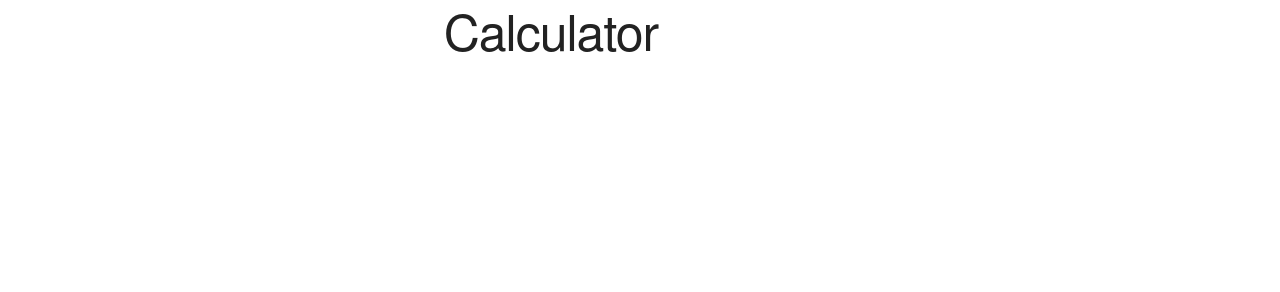
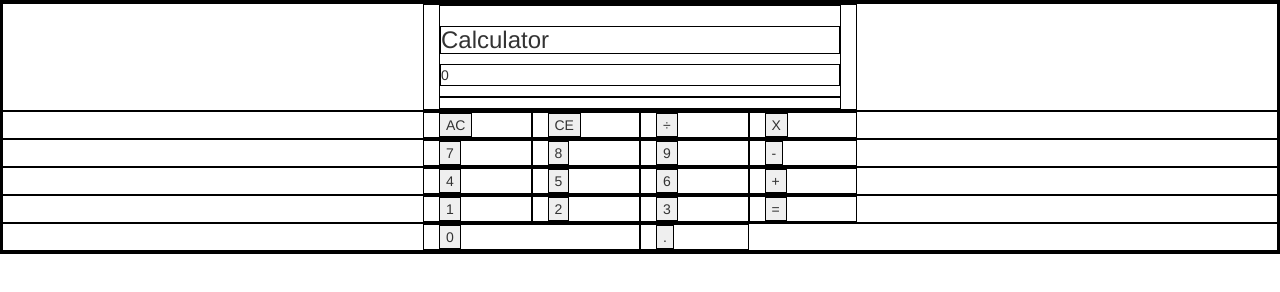
Before and after one commit to james-mead/js-calculator, a plain HTML site: page index.html in a window 1280 px wide. Drawn offline with nearby package versions, Linux system fonts and the light colour scheme.

Commit message:
created basic calculator

```diff
--- a/index.html
+++ b/index.html
@@ -11,23 +11,99 @@
     <!-- Insert Google font links here * -->
     <!-- CSS -->
     <link rel="stylesheet" href="https://cdnjs.cloudflare.com/ajax/libs/normalize/3.0.3/normalize.css" />
-    <link rel="stylesheet" href="https://cdnjs.cloudflare.com/ajax/libs/skeleton/2.0.4/skeleton.css" />
+    <!-- <link rel="stylesheet" href="https://cdnjs.cloudflare.com/ajax/libs/skeleton/2.0.4/skeleton.css" /> -->
+    <link rel="stylesheet" href="https://maxcdn.bootstrapcdn.com/bootstrap/3.3.7/css/bootstrap.min.css" integrity="sha384-BVYiiSIFeK1dGmJRAkycuHAHRg32OmUcww7on3RYdg4Va+PmSTsz/K68vbdEjh4u" crossorigin="anonymous">
+
+<!-- Optional theme -->
+    <!-- <link rel="stylesheet" href="https://maxcdn.bootstrapcdn.com/bootstrap/3.3.7/css/bootstrap-theme.min.css" integrity="sha384-rHyoN1iRsVXV4nD0JutlnGaslCJuC7uwjduW9SVrLvRYooPp2bWYgmgJQIXwl/Sp" crossorigin="anonymous"> -->
     <link rel="stylesheet" href="main.css" />
     <!-- Scripts - jQuery, Javascript, Twitter-->
     <script src="https://code.jquery.com/jquery-3.1.1.min.js" integrity="sha256-hVVnYaiADRTO2PzUGmuLJr8BLUSjGIZsDYGmIJLv2b8=" crossorigin="anonymous"></script>
-    <script src="index.js"></script>
+    <script src="https://maxcdn.bootstrapcdn.com/bootstrap/3.3.7/js/bootstrap.min.js" integrity="sha384-Tc5IQib027qvyjSMfHjOMaLkfuWVxZxUPnCJA7l2mCWNIpG9mGCD8wGNIcPD7Txa" crossorigin="anonymous"></script>
+
+    <script src="main.js"></script>
     <!-- Favicon-->
 </head>
 <body>
-  <div>
-      <div clas="container">
-          <div class="row">
-              <div class="four columns offset-by-four">
-                  <h1>Calculator</h1>
-              </div>
+    <div clas="container">
+      <div class="row">
+        <div class="col-md-4 col-md-offset-4">
+          <div id="display">
+            <h3>Calculator</h3>
+              <p id="entry">0
+              </p>
+              <p id="history">
+              </p>
           </div>
+        </div>
       </div>
-  </div>
+      <div class="row">
+        <div class="col-md-1 col-md-offset-4">
+          <button type="submit" value="AC">AC</button>
+        </div>
+        <div class="col-md-1">
+          <button type="submit" value="CE">CE</button>
+        </div>
+        <div class="col-md-1">
+          <button type="submit" value="/">÷</button>
+        </div>
+        <div class="col-md-1">
+          <button type="submit" value="*">X</button>
+        </div>
+      </div>
+      <div class="row">
+        <div class="col-md-1 col-md-offset-4">
+          <button type="submit" value="7">7</button>
+        </div>
+        <div class="col-md-1">
+          <button type="submit" value="8">8</button>
+        </div>
+        <div class="col-md-1">
+          <button type="submit" value="9">9</button>
+        </div>
+        <div class="col-md-1">
+          <button type="submit" value="-">-</button>
+        </div>
+      </div>
+      <div class="row">
+        <div class="col-md-1 col-md-offset-4">
+          <button type="submit" value="4">4</button>
+        </div>
+        <div class="col-md-1">
+          <button type="submit" value="5">5</button>
+        </div>
+        <div class="col-md-1">
+          <button type="submit" value="6">6</button>
+        </div>
+        <div class="col-md-1">
+          <button type="submit" value="+">+</button>
+        </div>
+      </div>
+      <div class="row">
+        <div class="col-md-1 col-md-offset-4">
+          <button type="submit" value="1">1</button>
+        </div>
+        <div class="col-md-1">
+          <button type="submit" value="2">2</button>
+        </div>
+        <div class="col-md-1">
+          <button type="submit" value="3">3</button>
+        </div>
+        <div class="col-md-1">
+          <button type="submit" value="=">=</button>
+        </div>
+      </div>
+      <div class="row">
+        <div class="col-md-2 col-md-offset-4">
+          <button type="submit" value="0">0</button>
+        </div>
+        <div class="col-md-1">
+          <button type="submit" value=".">.</button>
+        </div>
+      </div>
+
+      <!-- end container div -->
+    </div>
 </body>
 
 </html>
--- a/main.css
+++ b/main.css
@@ -0,0 +1,3 @@
+* {
+  border: 1px solid black;
+}
```
Also changed, not shown: index.js (deleted), main.js (added).
